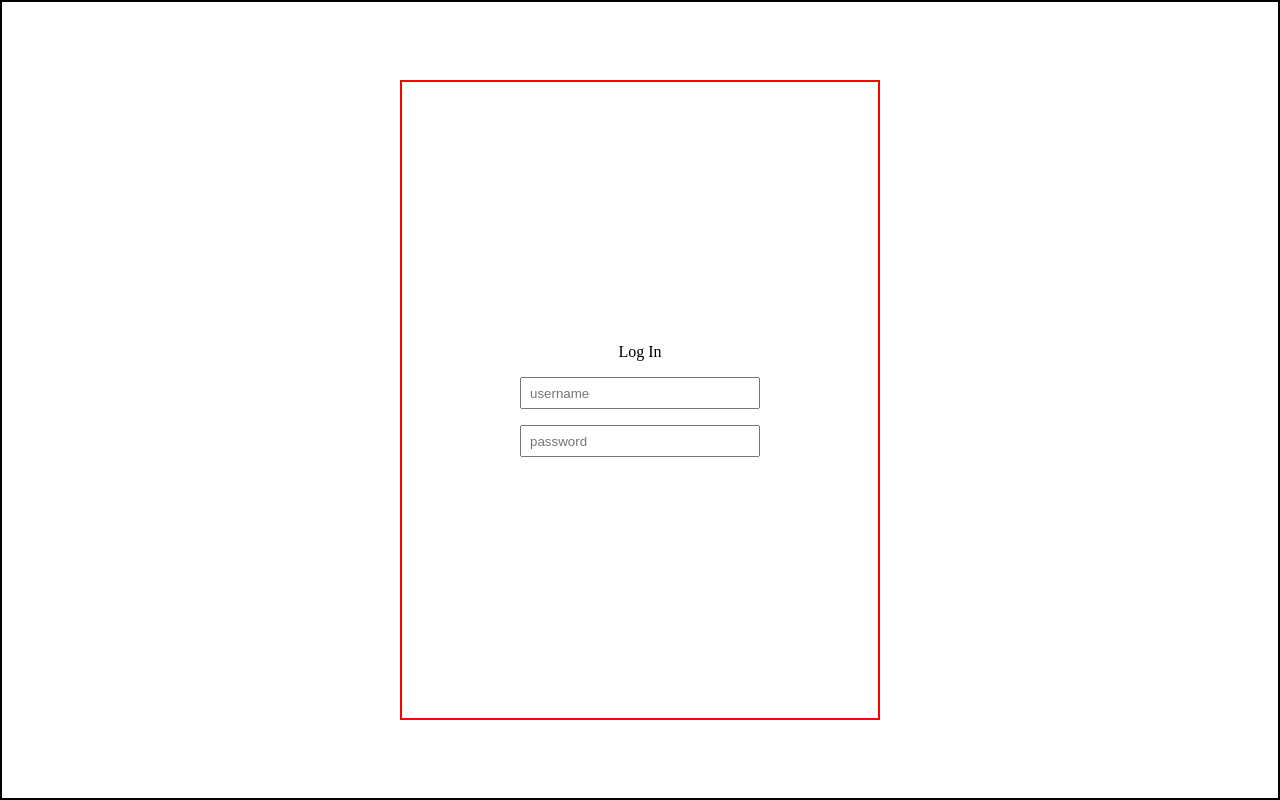
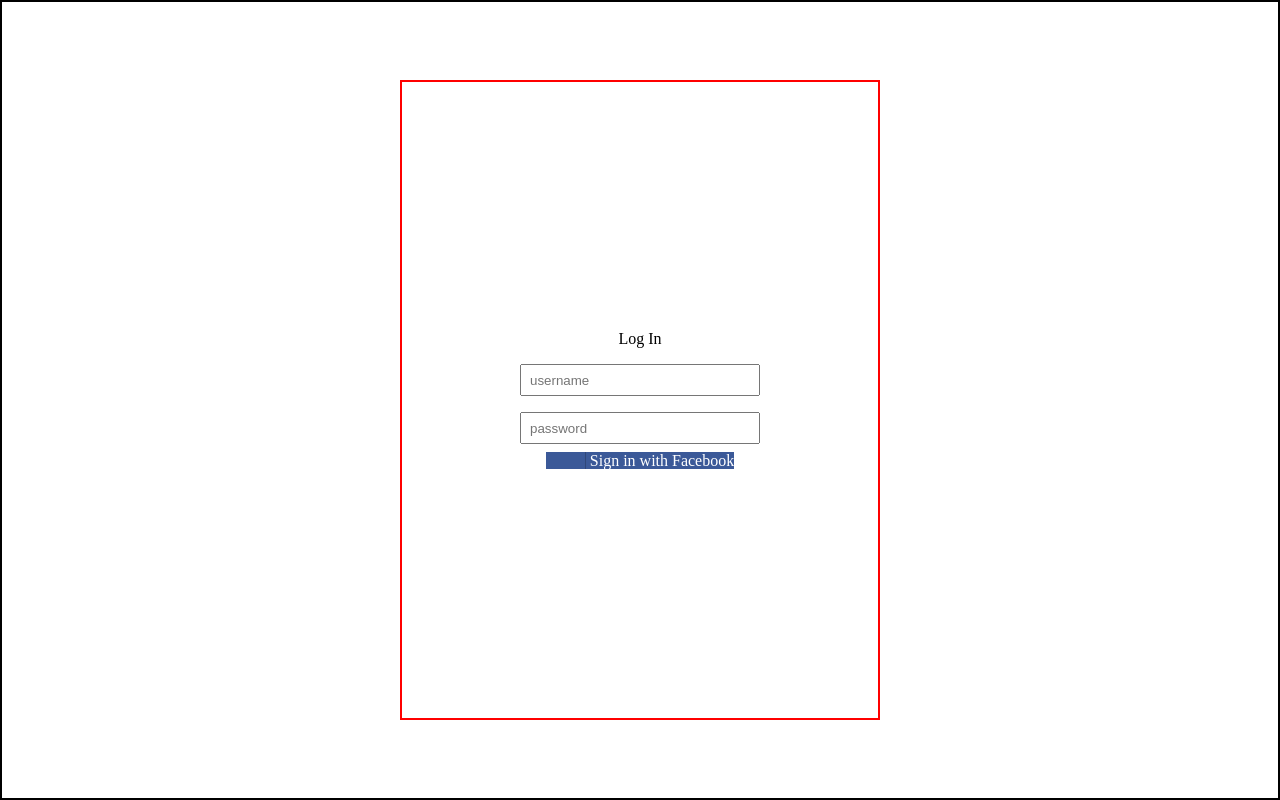
Before and after one commit to Schwafton/SecurityProject, a plain HTML site: page logIn.html in a window 1280 px wide. Drawn offline with Linux system fonts and the light colour scheme.

Commit message:
added styles

```diff
--- a/logIn.css
+++ b/logIn.css
@@ -27,3 +27,34 @@
     width: 15rem;
     padding: 0.5rem;
 }
+
+.btn-facebook {
+    color: #fff;
+    background-color: #3b5998;
+    border-color: rgba(0,0,0,0.2);
+}
+
+.btn-social {
+    position: relative;
+    padding-left: 44px;
+    text-align: left;
+    white-space: nowrap;
+    overflow: hidden;
+    text-overflow: ellipsis;
+}
+
+.btn-social:hover {
+    color: #eee;
+}
+
+.btn-social :first-child {
+    position: absolute;
+    left: 0;
+    top: 0;
+    bottom: 0;
+    width: 40px;
+    padding: 7px;
+    font-size: 1.6em;
+    text-align: center;
+    border-right: 1px solid rgba(0,0,0,0.2);
+}
--- a/logIn.html
+++ b/logIn.html
@@ -10,9 +10,14 @@
     <form action="">
       <header>Log In</header>
       <label for="username"></label>
-      <input type="text" id="username" placeholder="username">
+      <input type="text" id="username" placeholder="username" />
       <label for="password"></label>
-      <input type="text" id="password" placeholder="password">
+      <input type="text" id="password" placeholder="password" />
+      <div class="container">
+        <a class="btn btn-lg btn-social btn-facebook">
+          <i class="fa fa-facebook fa-fw"></i> Sign in with Facebook
+        </a>
+      </div>
     </form>
   </body>
 </html>
```
